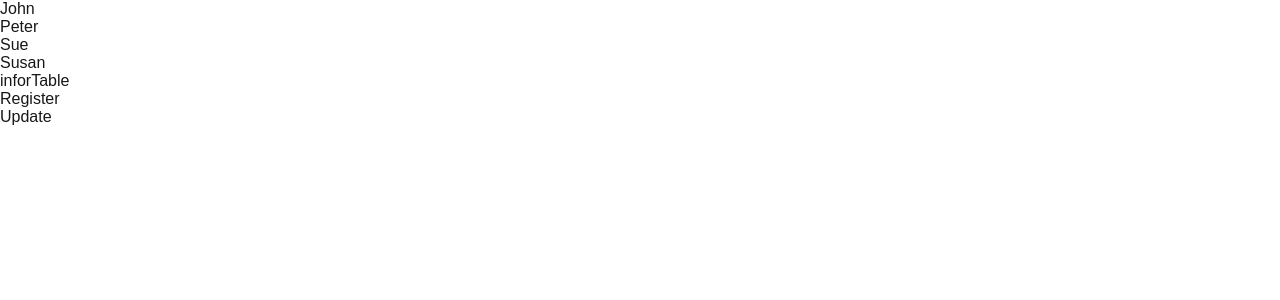
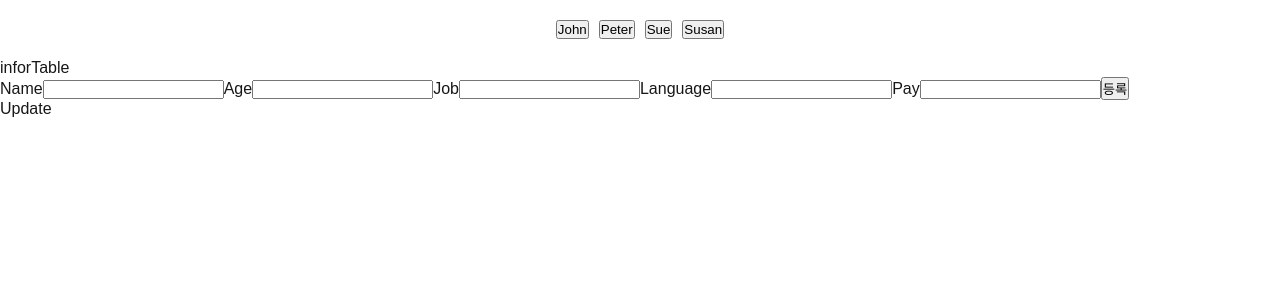
Before and after one commit to SimpleJerry/emp-frontend, a Next.js app: page / in a window 1280 px wide. Shown: the top 300 px of the page. Built offline with nearby package versions, Linux system fonts and the light colour scheme.

Commit message:
Register功能实现

```diff
--- a/src/components/EmployList.tsx
+++ b/src/components/EmployList.tsx
@@ -2,12 +2,36 @@ import React from 'react';
 import InforTable from "@/components/InforTable";
 import {useSelector} from "react-redux";
 import {RootState} from "@/redux/store";
+import {selectId} from "@/redux/empSlice";
+import {useDispatch} from "react-redux";
+import styled from "styled-components";
+
+const Button = styled.div`
+    display: flex;
+    flex-direction: row;
+    justify-content: center;
+    align-items: center;
+    gap: 10px;
+    padding: 20px;
+`
+
 
 const EmployList = () => {
-    const {infos} = useSelector((state:RootState) => state.emp)
+    const {infos} = useSelector((state: RootState) => state.emp);
+    const dispatch = useDispatch();
     return (
         <>
-            {infos.map((info, index) => (<div key={info.id}>{info.name}</div>))}
+            <Button>
+                {infos.map((info) => (
+                    <button
+                        key={info.id}
+                        onClick={() => dispatch(selectId(info.id))}
+                    >
+                        {info.name}
+                    </button>))
+                }
+            </Button>
+
             <InforTable/>
         </>
     );
--- a/src/components/Register.tsx
+++ b/src/components/Register.tsx
@@ -1,10 +1,64 @@
-import React from 'react';
+"use client"
+import React, {ChangeEvent, FormEvent, useState} from 'react';
+import {Employee} from "@/redux/empSlice";
+import {useDispatch} from "react-redux";
+import {registerEmp} from "@/redux/empSlice";
+
+const initialState = {
+    id: "", name: "", age: 0, job: "", language: "", pay: 0
+}
 
 const Register = () => {
+    const [empInfo, setEmpInfo] = useState<Employee>(initialState);
+    const dispatch = useDispatch();
+    const handleChange = (e: ChangeEvent<HTMLInputElement>) => {
+        const {name, value} = e.target;
+        setEmpInfo(prev => ({...prev, [name]: value}));
+    }
+    const handleSubmit = (e: FormEvent<HTMLFormElement>) => {
+        e.preventDefault();
+        dispatch(registerEmp(empInfo));
+        setEmpInfo(initialState);
+    }
     return (
-        <div>
-            Register
-        </div>
+        <form onSubmit={handleSubmit}>
+            <label>Name
+                <input
+                    type="text"
+                    name="name"
+                    onChange={handleChange}
+                />
+            </label>
+            <label>Age
+                <input
+                    type="number"
+                    name="age"
+                    onChange={handleChange}
+                />
+            </label>
+            <label>Job
+                <input
+                    type="text"
+                    name="job"
+                    onChange={handleChange}
+                />
+            </label>
+            <label>Language
+                <input
+                    type="text"
+                    name="language"
+                    onChange={handleChange}
+                />
+            </label>
+            <label>Pay
+                <input
+                    type="number"
+                    name="pay"
+                    onChange={handleChange}
+                />
+            </label>
+            <button type="submit">등록</button>
+        </form>
     );
 };
 
--- a/src/redux/empSlice.ts
+++ b/src/redux/empSlice.ts
@@ -1,6 +1,6 @@
-import {createSlice} from "@reduxjs/toolkit";
+import {createSlice, PayloadAction} from "@reduxjs/toolkit";
 
-interface Employee {
+export interface Employee {
     id: string;
     name: string;
     age: number;
@@ -15,21 +15,45 @@ const initialData: Employee[] = [
     {id: "3", name: 'Sue', age: 35, job: "frontend", language: "javascript", pay: 1},
     {id: "4", name: 'Susan', age: 35, job: "backend", language: "java", pay: 1},
 ]
+type Mode = "" | "register" | "update" | "delete" | "reset"
 
-const initialState = {
+
+interface EmpState {
+    mode: Mode,
+    selectedId: string,
+    upInfo: Employee | null,
+    infos: Employee[],
+    error: string | null,
+    loading: boolean,
+}
+
+const initialState: EmpState = {
     mode: "",
     selectedId: "",
     upInfo: null,
     infos: initialData,
-    errors: null,
+    error: null,
     loading: false,
 }
 
 const empSlice = createSlice({
     name: "empSlice",
     initialState,
-    reducers: {}
+    reducers: {
+        selectId(state: EmpState, action: PayloadAction<string>) {
+            console.log("selectId", action.payload)
+            state.selectedId = action.payload;
+        },
+        registerEmp(state: EmpState, action: PayloadAction<Employee>) {
+            const nextId = state.infos.length ?
+                Math.max(...state.infos.map(obj => Number(obj.id))) + 1 : 1;
+            state.infos = [
+                ...state.infos,
+                {...action.payload, id: String(nextId)},
+            ];
+        }
+    }
 })
 
-export const {} = empSlice.actions;
+export const {selectId, registerEmp} = empSlice.actions;
 export default empSlice.reducer;
```
